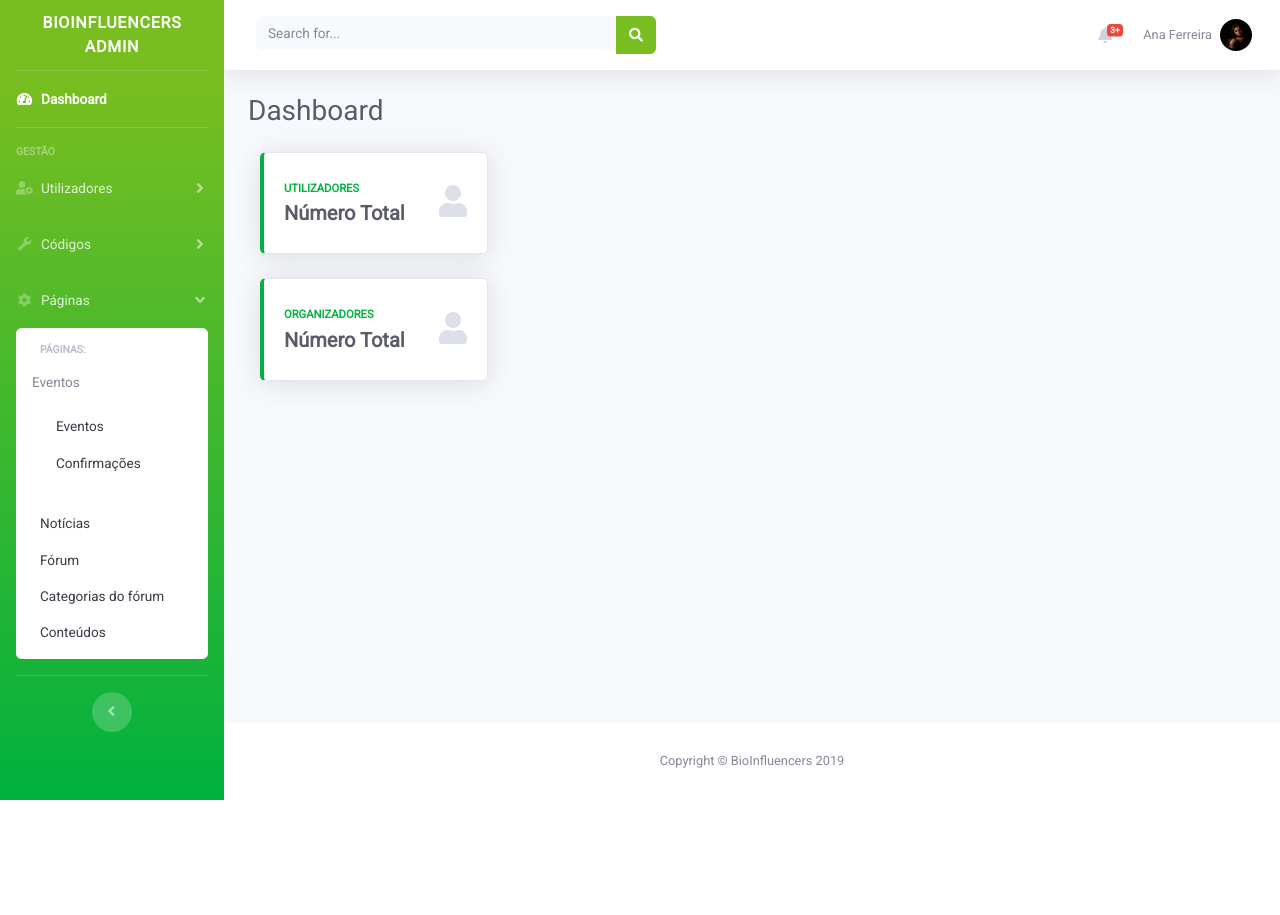
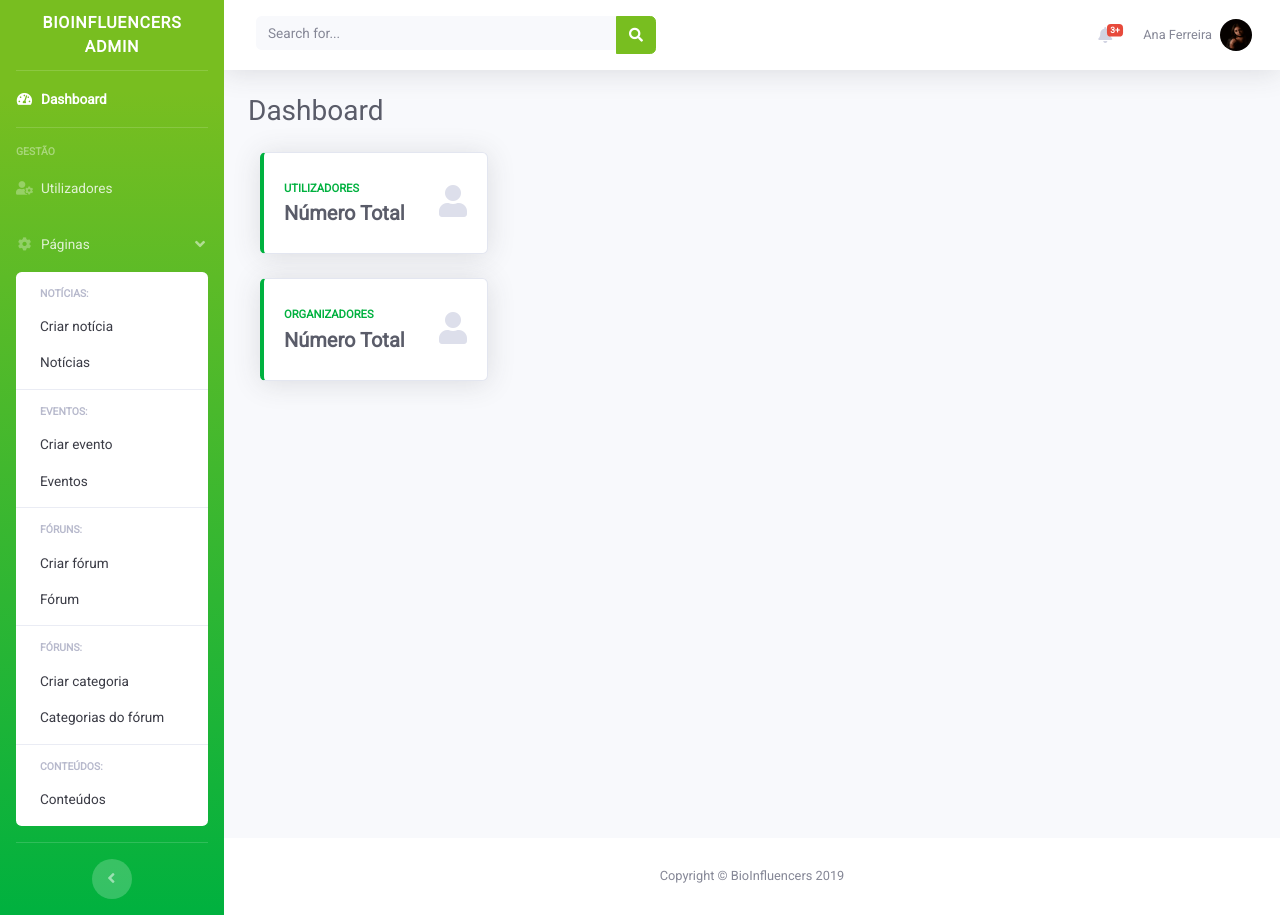
Before and after one commit to wtv-filipa/bioinfluencers, a PHP site: page / in a window 1280 px wide, after a click on "Páginas". Before the commit the page ends 800 px from the top, so only its background shows below. Run offline with PHP 8.4, Linux system fonts and the light colour scheme; data that the repository does not hold is empty.

Commit message:
menu de lado atualizado e a cena das notícias versão inicial

```diff
--- a/bioinfluencers/admin/componentes/navigation.php
+++ b/bioinfluencers/admin/componentes/navigation.php
@@ -29,38 +29,14 @@
 
     <!-- Nav Item - Pages Collapse Menu -->
     <li class="nav-item">
-        <a class="nav-link collapsed" href="#" data-toggle="collapse" data-target="#collapseTwo" aria-expanded="true"
-           aria-controls="collapseTwo">
+        <a class="nav-link" href="administradores.php">
             <i class="fas fa-user-cog"></i>
             <span>Utilizadores</span>
         </a>
-        <div id="collapseTwo" class="collapse" aria-labelledby="headingTwo" data-parent="#accordionSidebar">
-            <div class="bg-white py-2 collapse-inner rounded">
-                <h6 class="collapse-header">Editar utilizadores:</h6>
-                <a class="collapse-item" href="administradores.php">Utilizadores</a>
-            </div>
-        </div>
+
     </li>
 
-    <!--Nav Item - Utilities Collapse Menu-->
-    <li class="nav-item">
-        <a class="nav-link collapsed" href="#" data-toggle="collapse" data-target="#collapseUtilities"
-           aria-expanded="true" aria-controls="collapseUtilities">
-            <i class="fas fa-fw fa-wrench"></i>
-            <span>Códigos</span>
-        </a>
-        <div id="collapseUtilities" class="collapse" aria-labelledby="headingUtilities" data-parent="#accordionSidebar">
-            <div class="bg-white py-2 collapse-inner rounded">
-                <h6 class="collapse-header">Códigos</h6>
-                <a class="collapse-item" href="codigos_users.php">Códigos dos Utilizadores</a>
-                <!--
-               <a class="collapse-item" href="utilities-border.php">Borders</a>
-               <a class="collapse-item" href="utilities-animation.php">Animations</a>
-               <a class="collapse-item" href="utilities-other.php">Other</a>
-           </div>
-       </div>
-   </li>
-   -->
+
 
                 <!-- Nav Item - Pages Collapse Menu -->
     <li class="nav-item">
@@ -72,19 +48,34 @@
         <div id="collapsePages" class="collapse" aria-labelledby="headingPages" data-parent="#accordionSidebar">
             <div class="bg-white py-2 collapse-inner rounded">
 
-                <h6 class="collapse-header">Páginas:</h6>
+<!--parte das notícias-->
+                <h6 class="collapse-header">Notícias:</h6>
 
-                <div id="collapsePages" class="collapse" aria-labelledby="headingPages" data-parent="#accordionSidebar">
-                    <div class="bg-white py-2 collapse-inner rounded">
+                <a class="collapse-item" href="criar_noticia.php"> Criar notícia</a>
+                <a class="collapse-item" href="noticias.php">Notícias</a>
+                <div class="dropdown-divider"></div>
 
-                        <p>Eventos</p>
-                        <a class="collapse-item" href="eventos.php">Eventos</a>
-                        <a class="collapse-item" href="eventos.php">Confirmações</a>
-                    </div>
-                </div>
-                <a class="collapse-item" href="noticias.php">Notícias</a>
+                <!--parte dos eventos-->
+                <h6 class="collapse-header">Eventos:</h6>
+                <a class="collapse-item" href="criar_evento.php"> Criar evento</a>
+                <a class="collapse-item" href="eventos.php">Eventos</a>
+                <div class="dropdown-divider"></div>
+
+                <!--parte dos foruns-->
+                <h6 class="collapse-header">Fóruns:</h6>
+                <a class="collapse-item" href="criar_forum.php"> Criar fórum</a>
                 <a class="collapse-item" href="forum.php">Fórum</a>
+                <div class="dropdown-divider"></div>
+
+                <!--parte dos Categorias-->
+                <h6 class="collapse-header">Fóruns:</h6>
+                <a class="collapse-item" href="criar_categoria.php"> Criar categoria</a>
                 <a class="collapse-item" href="categorias.php">Categorias do fórum</a>
+                <div class="dropdown-divider"></div>
+
+
+                <!--parte dos Categorias-->
+                <h6 class="collapse-header">Conteúdos:</h6>
                 <a class="collapse-item" href="conteudos.php">Conteúdos</a>
                 <!--<div class="collapse-divider"></div>
                 <h6 class="collapse-header">Other Pages:</h6>
```
Also changed, not shown: bioinfluencers/admin/componentes/noticias.php (+39 -63 lines), bioinfluencers/admin/scripts/inserir_noticias.php (added, +41 -0 lines).
